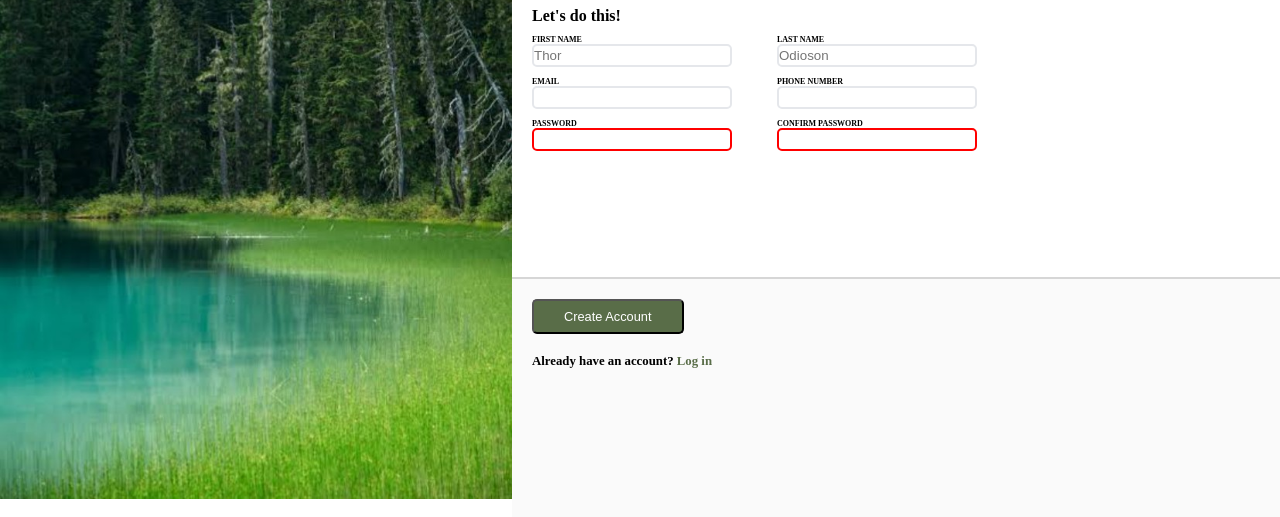
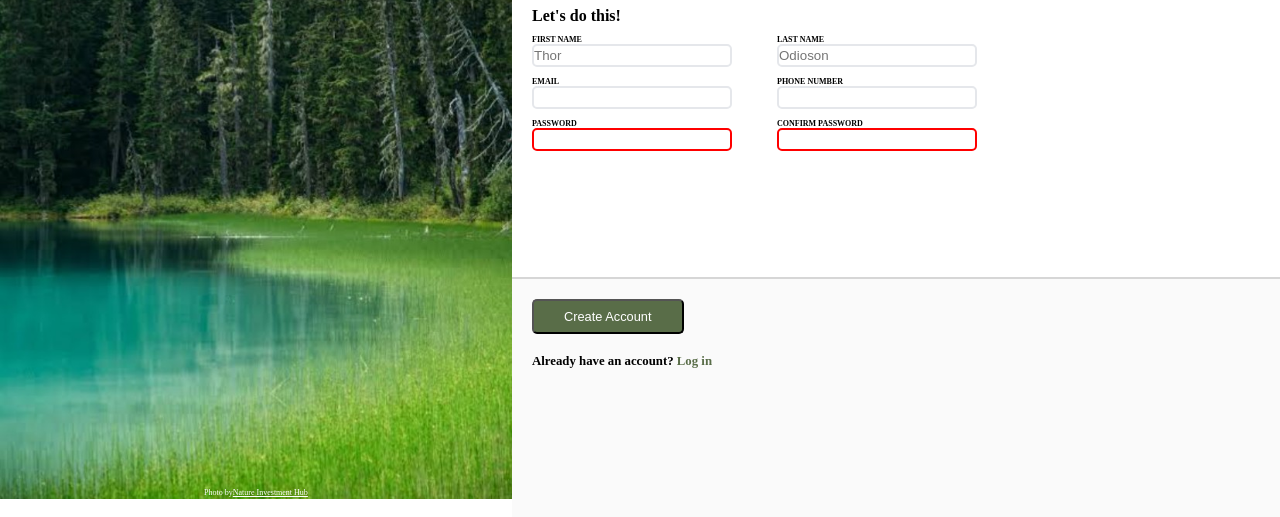
Before and after one commit to Mrlightcity/sign-up-form, a plain HTML site: page index.html in a window 1280 px wide. Shown: the part 283-800 px from the top of the page. Drawn offline with Linux system fonts and the light colour scheme.

Commit message:
Add and style footer div and its href text content

```diff
--- a/index.html
+++ b/index.html
@@ -16,6 +16,7 @@
                 </div>
                 <div class="odin-txt" id="otxt">ODIN</div>
             </div>
+            <div class="footer">Photo by <a href="#">Nature Investment Hub</a></div>
         </div>
         <div class="right">
             <div class="top">
--- a/style.css
+++ b/style.css
@@ -15,6 +15,9 @@ main{
 }
 
 .left {
+    display: flex;
+    flex-direction: column;
+    justify-content: space-between;
     background: no-repeat center/100% url(./assets/nature\ .jpg);
     height: 100vh;
     width: 40vw;
@@ -35,6 +38,18 @@ main{
     color: white;
     font-family: my-cool-font;
     font-size: 4rem;
+}
+
+.footer{
+    display: flex;
+    justify-content: center;
+    color: white;
+    margin-bottom: 20px;
+    font-size: 0.5rem;
+}
+
+.footer a[href]{
+    color: white;
 }
 
 
```
